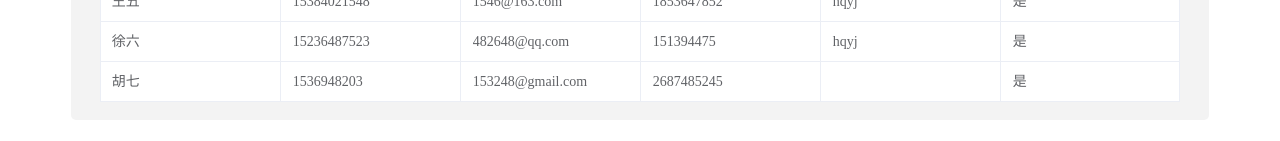
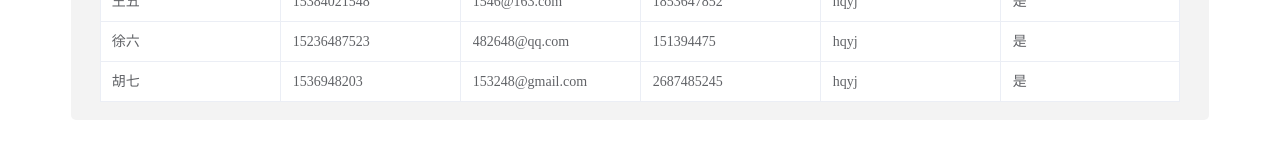
Before and after one commit to RTLiang/exam-manage-frontend, a Nuxt app: page /admin/individual_account in a window 1280 px wide. Shown: the part 451-592 px from the top of the page. Built offline with nearby package versions, Linux system fonts and the light colour scheme.

Commit message:
inidi account

```diff
--- a/pages/admin/individual_account.vue
+++ b/pages/admin/individual_account.vue
@@ -76,7 +76,7 @@ export default {
                     phone_number: '1536948203',
                     email: '153248@gmail.com',
                     Id_number: '2687485245',
-                    institutionL:'hqyj',
+                    institution:'hqyj',
                     whitelisted: true,
 
                 }
```
